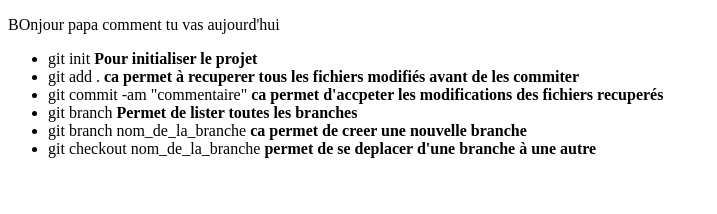
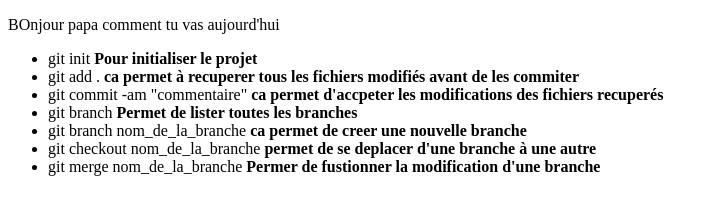
Before and after one commit to Dieume-merci/testgit, a plain HTML site: page index.html in a window 1280 px wide. Shown: the whole page, without its empty margins (0-717 px from the left). Drawn offline with Linux system fonts and the light colour scheme.

Commit message:
ajout de la nouvelle commande

```diff
--- a/index.html
+++ b/index.html
@@ -14,6 +14,7 @@
         <li>git branch <strong>Permet de lister toutes les branches</strong></li>
         <li>git branch nom_de_la_branche <strong>ca permet de creer une nouvelle branche</strong></li>
         <li>git checkout nom_de_la_branche <strong>permet de se deplacer d'une branche à une autre</strong></li>
+        <li>git merge nom_de_la_branche <strong>Permer de fustionner la modification d'une branche</strong></li>
     </ul>
 </body>
 </html>
```
